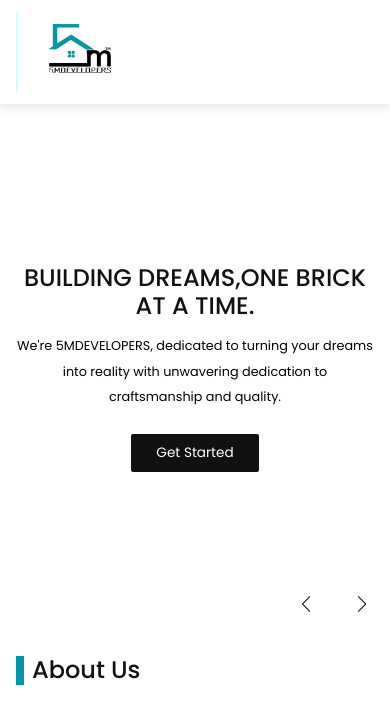
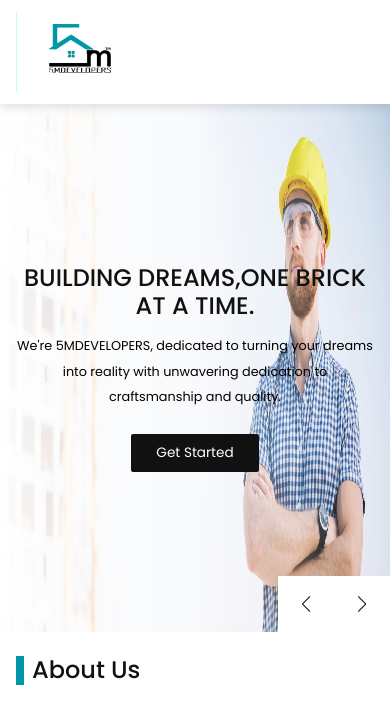
Before and after one commit to Akif-Jawaid/5_M, a plain HTML site: page index.html in a window 390 px wide. Shown: the top 707 px of the page. Drawn offline with nearby package versions, Linux system fonts and the light colour scheme; some packages are replaced by stand-ins of ours; grey boxes are pictures that could not be loaded; a script that the page names is missing.

Commit message:
Update style.css

```diff
--- a/css/style.css
+++ b/css/style.css
@@ -155,6 +155,7 @@ a{
   position: relative;
   background-size: cover !important;
   background-position: center !important;
+
 }
 
 .home .slide::before {
@@ -684,7 +685,8 @@ a{
     -webkit-box-pack: center;
         -ms-flex-pack: center;
             justify-content: center;
-            background: none !important;
+            /* background: contain !important; */
+            background-size: 100% 100% !important;
   }
   .home .slide .content {
     text-align: center;
@@ -706,6 +708,10 @@ a{
   .about .row .content h3 {
     font-size: 2.5rem;
   }
+  .home .slide{
+    background-size: 100% 100% !important;
+    background: contain !important;
+}
 }
 /*# sourceMappingURL=style.css.map */
 
```
